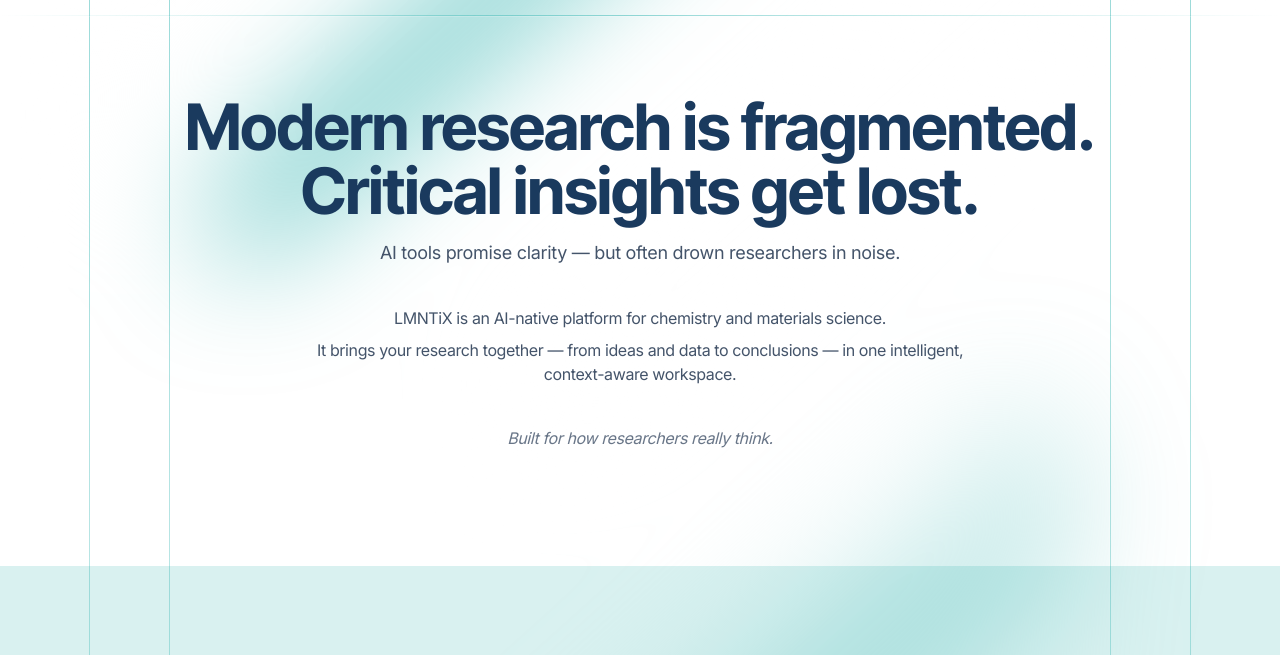
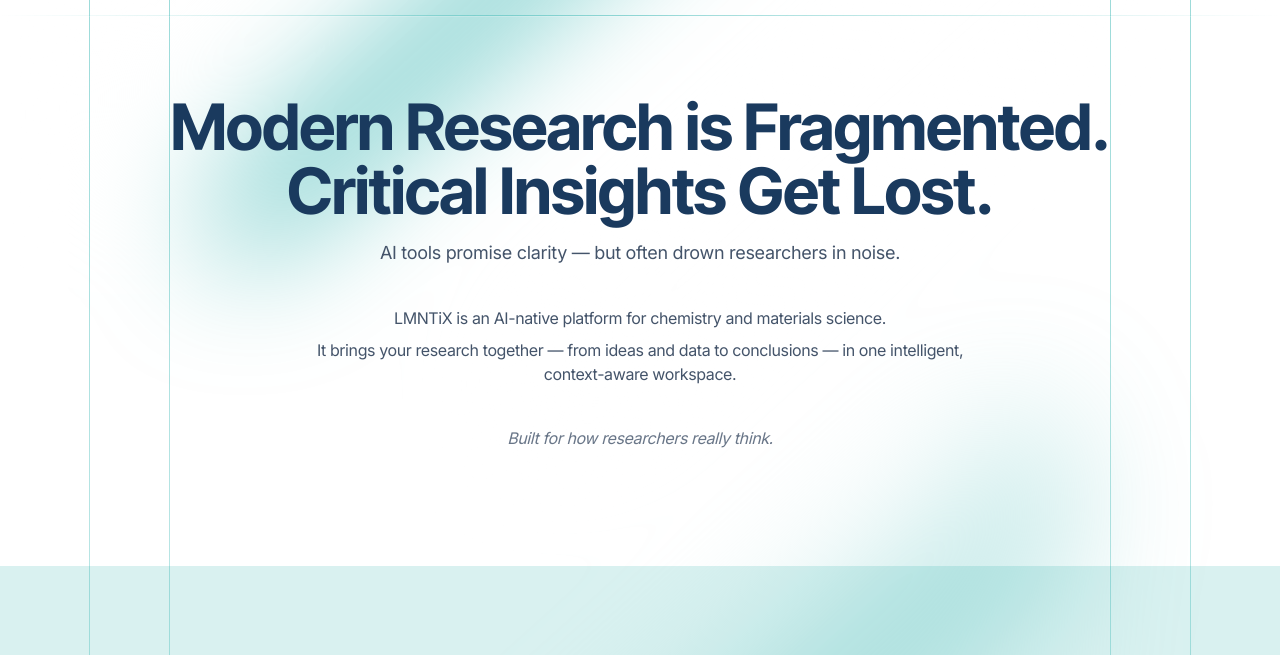
Before and after one commit to lmntix-ai/lmntix-landing-page, a website: page index.html in a window 1280 px wide. Shown: the part 81-736 px from the top of the page. Drawn offline with nearby package versions, Linux system fonts and the light colour scheme.

Commit message:
update headline capitalization

```diff
--- a/index.html
+++ b/index.html
@@ -87,7 +87,7 @@
                     </div>
                   </div> -->
                   <h1 class="font-inter-tight text-5xl md:text-6xl font-bold text-lmntix-primary dark:text-transparent dark:bg-clip-text dark:bg-gradient-to-b dark:from-lmntix-white dark:to-lmntix-light-bg pb-4">
-                    Modern research is fragmented. Critical insights get lost.
+                    Modern Research is Fragmented. Critical Insights Get Lost.
                   </h1>
                   <p class="text-lg text-lmntix-helper dark:text-lmntix-light-bg/80">
                     AI tools promise clarity — but often drown researchers in noise.
```
